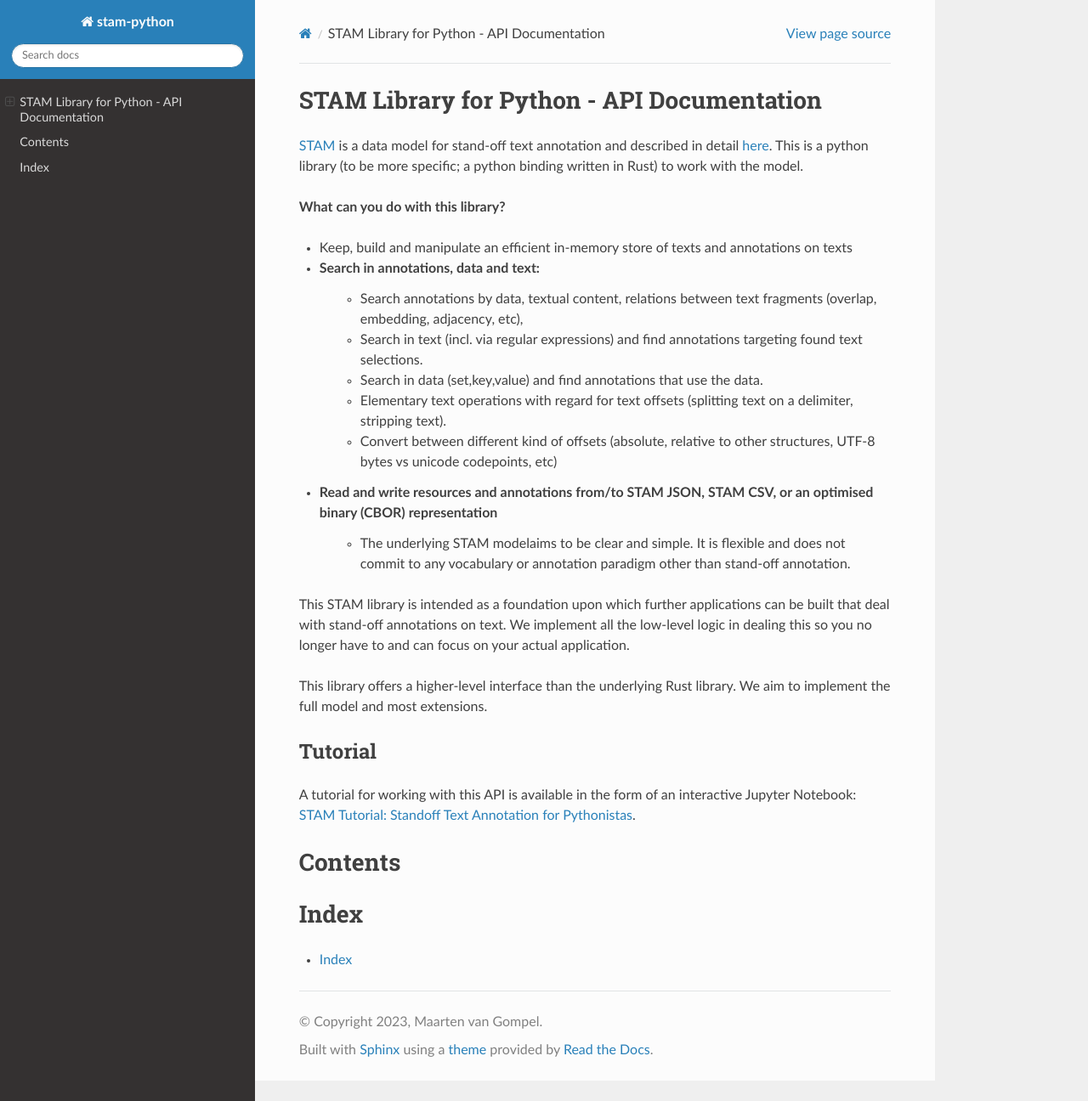
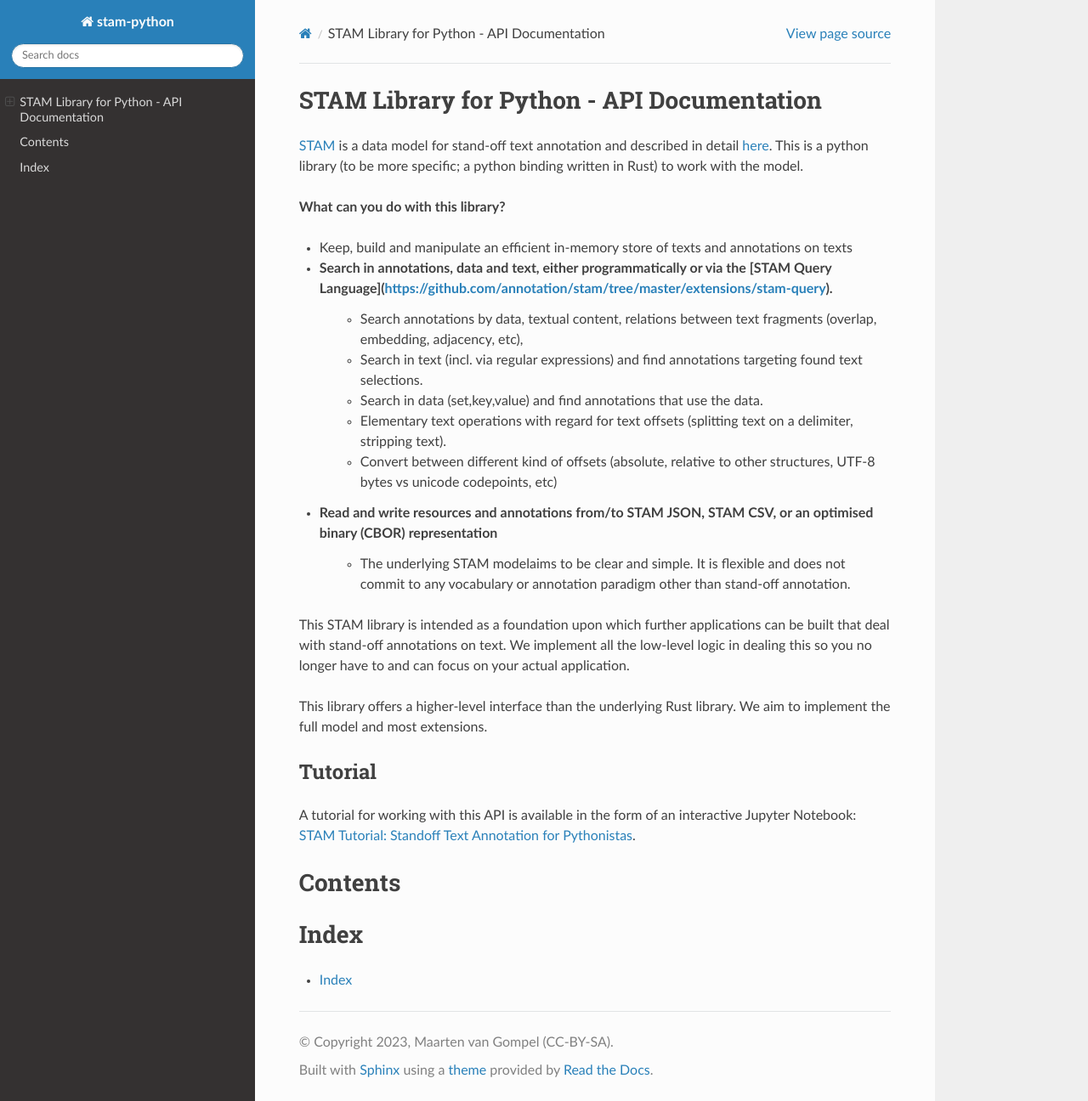
Before and after one commit to annotation/stam-python, a Sphinx documentation site: the page built from docs/index.rst, in a window 1280 px wide and 1296 px high. Shown: the whole window at 85% size. Built offline with Sphinx 7.4.7 and the Read the Docs theme 2.0.0, drawn with Linux system fonts in a browser that asks for light colours.

Commit message:
documentation update

```diff
--- a/docs/conf.py
+++ b/docs/conf.py
@@ -15,7 +15,7 @@
 # -- Project information -----------------------------------------------------
 
 project = 'stam-python'
-copyright = '2023, Maarten van Gompel'
+copyright = '2023, Maarten van Gompel (CC-BY-SA)'
 author = 'Maarten van Gompel'
 
 # The full version, including alpha/beta/rc tags
--- a/docs/index.rst
+++ b/docs/index.rst
@@ -9,7 +9,7 @@
 **What can you do with this library?**
 
 * Keep, build and manipulate an efficient in-memory store of texts and annotations on texts
-* Search in annotations, data and text:
+* Search in annotations, data and text, either programmatically or via the [STAM Query Language](https://github.com/annotation/stam/tree/master/extensions/stam-query).
     * Search annotations by data, textual content, relations between text fragments (overlap, embedding, adjacency, etc),
     * Search in text (incl. via regular expressions) and find annotations targeting found text selections.
     * Search in data (set,key,value) and find annotations that use the data.
```
Also changed, not shown: 1 other file.
